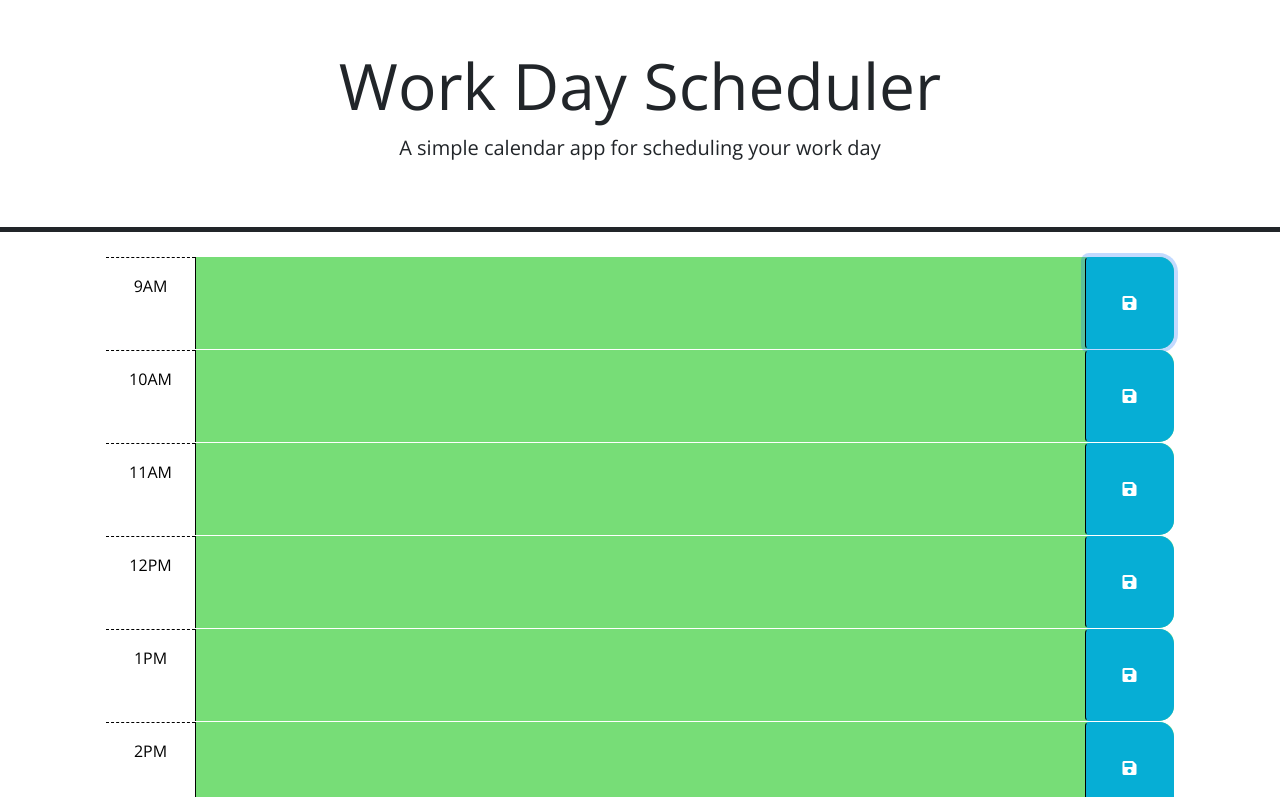
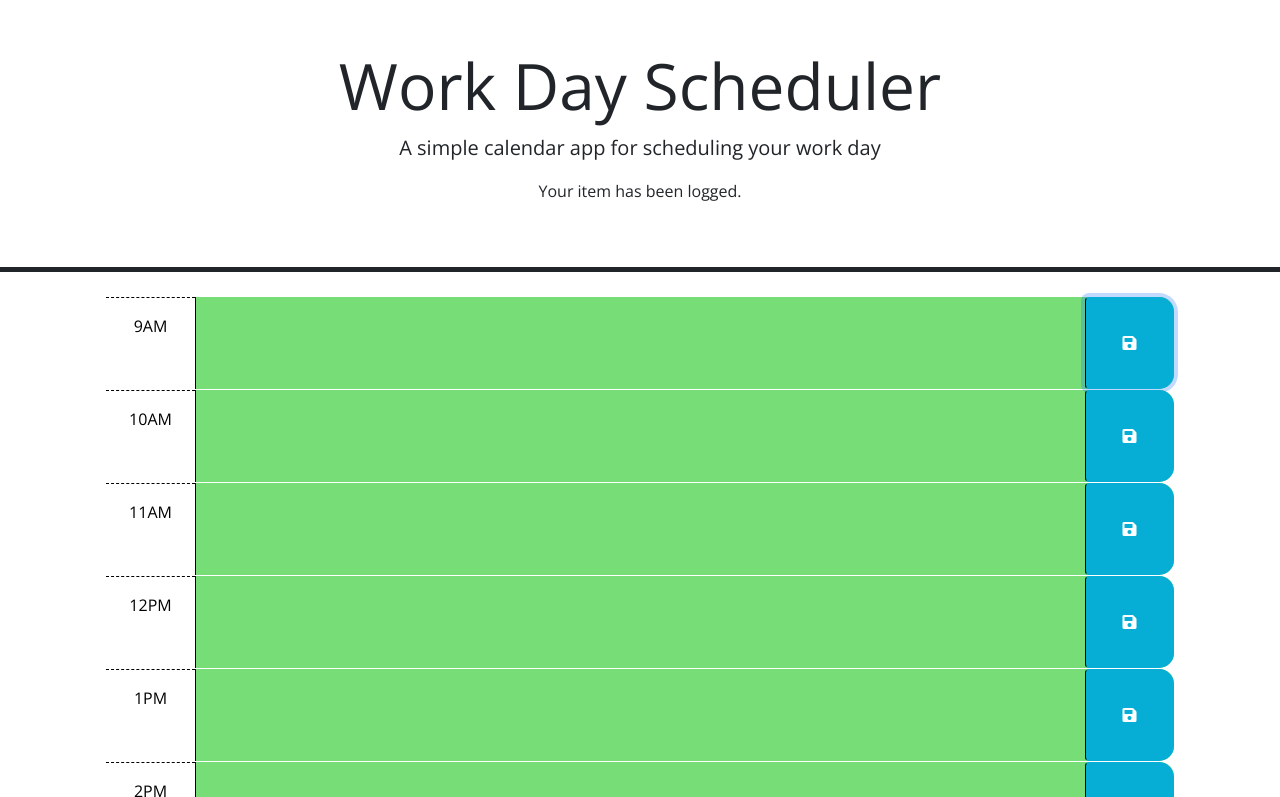
Before and after one commit to jonathanjjolsen/scheduler, a plain HTML site: page index.html in a window 1280 px wide. Both pictures are taken after a click on the button 1129 px from the left and 302 px from the top of the page. Shown: the top 797 px of the page. Drawn offline with nearby package versions, Linux system fonts and the light colour scheme.

Commit message:
Created JS pop up for save notification

```diff
--- a/index.html
+++ b/index.html
@@ -26,7 +26,7 @@
     <header class="p-5 mb-4 border-5 border-bottom border-dark text-center">
       <h1 class="display-3">Work Day Scheduler</h1>
       <p class="lead">A simple calendar app for scheduling your work day</p>
-      <p id="currentDay" class="lead"></p>
+      <p id="currentDay" class="popup"></p>
     </header>
     <div class="container-lg px-5">
       <div id="hour-9" class="row time-block ">
--- a/script.js
+++ b/script.js
@@ -33,4 +33,12 @@ $(function () {
       timeBlock.addClass('present')
     }
   });
+
+  $('.saveBtn').on('click', function(){
+    console.log("Clicked")
+    $('.popup').text('Your item has been logged.');
+    setTimeout(function(){
+      $('.popup').text('');
+    },3000);
+  })
 });
```
Also changed, not shown: style.css (line endings or trailing spaces).
